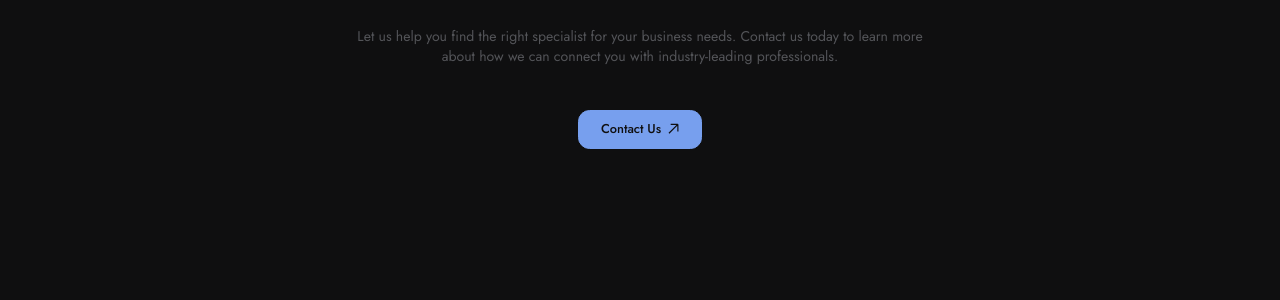
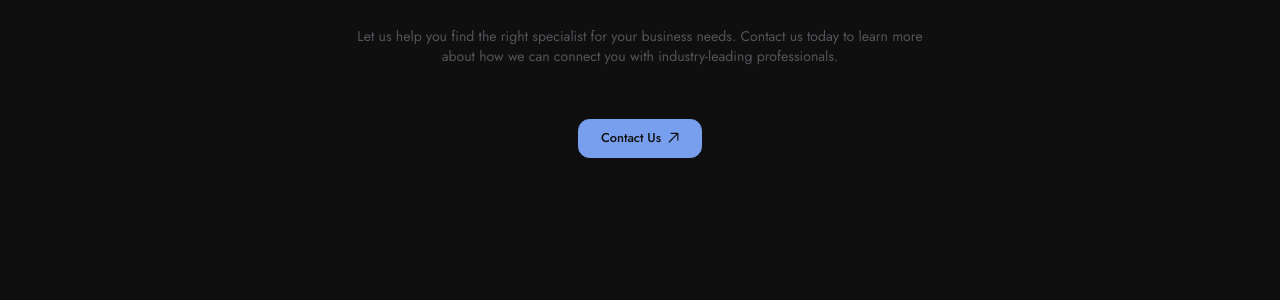
Before and after one commit to amaksix/5w, a Jekyll site: the page built from en/about.md, in a window 1280 px wide. Shown: the part 3179-3479 px from the top of the page. Built offline with Jekyll 4.4.1, drawn with Linux system fonts in a browser that asks for light colours; some web fonts are replaced.

Commit message:
fix for sixtblock

```diff
--- a/assets/css/aboutus.css
+++ b/assets/css/aboutus.css
@@ -150,7 +150,7 @@
     margin-right: auto;
 }
 .aboutus-contact-us-button{
-    margin-top: 3.4vw;
+    margin-top: 4.1vw;
     background-color: #779FEE;
     border: solid;
     border-width: 0.13vw;
```
